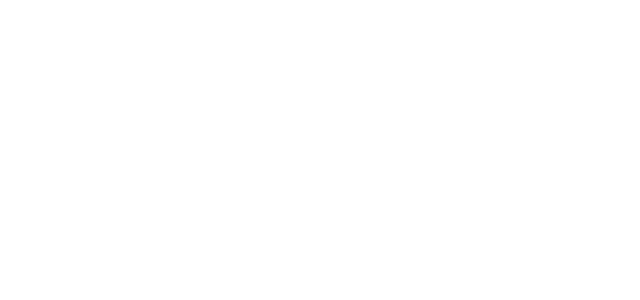
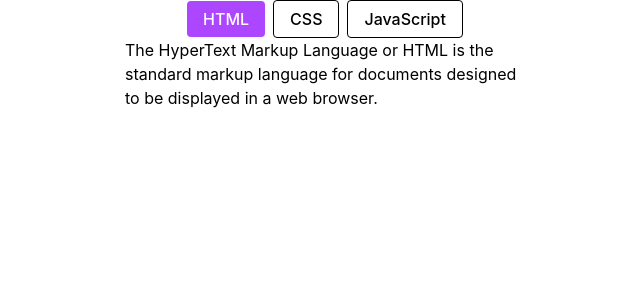
Before and after one commit to yiwenwangANU/playround_react, a React (Vite) app: page / in a window 1280 px wide. Before the commit this address had no page. Shown: the top 300 px of the page, without its empty margins (315-955 px from the left). Built offline with nearby package versions, Linux system fonts and the light colour scheme.

Commit message:
add tabs

```diff
--- a/src/App.tsx
+++ b/src/App.tsx
@@ -1,8 +1,9 @@
 import { Routes, Route } from "react-router";
+import TabsPage from "./pages/TabsPage";
 
 const App = () => (
   <Routes>
-
+    <Route index element={<TabsPage />} />
   </Routes>
 );
 
--- /dev/null
+++ b/src/components/Button/Button.tsx
@@ -0,0 +1,32 @@
+import type { ComponentProps, FC, ReactNode } from "react";
+import { tv, type VariantProps } from "tailwind-variants";
+
+interface Props
+  extends
+    Omit<ComponentProps<"button">, "children" | "className">,
+    VariantProps<typeof button> {
+  children: ReactNode;
+  className?: string;
+}
+
+export const button = tv({
+  base: "inline-flex cursor-pointer items-center justify-center rounded px-4 py-1.5 font-medium select-none",
+  variants: {
+    variant: {
+      primary:
+        "bg-white border-black border duration-100 hover:text-purple-500 hover:border-purple-500",
+      secondary: "bg-purple-500 text-white",
+    },
+  },
+  defaultVariants: {
+    variant: "primary",
+  },
+});
+
+const Button: FC<Props> = ({ variant, className, children, ...rest }) => (
+  <button className={button({ variant, className })} {...rest}>
+    {children}
+  </button>
+);
+
+export default Button;
--- /dev/null
+++ b/src/components/Button/index.ts
@@ -0,0 +1 @@
+export { default } from "./Button";
--- /dev/null
+++ b/src/pages/TabsPage/TabsPage.tsx
@@ -0,0 +1,43 @@
+import { useState, type FC } from "react";
+import Button from "../../components/Button";
+
+const DATA = [
+  {
+    title: "HTML",
+    content:
+      "The HyperText Markup Language or HTML is the standard markup language for documents designed to be displayed in a web browser.",
+  },
+  {
+    title: "CSS",
+    content: "CSS is used to style HTML documents.",
+  },
+  {
+    title: "JavaScript",
+    content: "JavaScript adds behavior to web pages.",
+  },
+];
+
+const TabsPage: FC = () => {
+  const [activeTab, setActiveTab] = useState<number>(0);
+
+  return (
+    <div className="mx-auto w-100">
+      <div className="flex items-center justify-center gap-2" role="tablist">
+        {DATA.map(({ title }, i) => (
+          <Button
+            key={i}
+            onClick={() => setActiveTab(i)}
+            variant={i === activeTab ? "secondary" : "primary"}
+            aria-selected={i === activeTab}
+            role="tab"
+          >
+            {title}
+          </Button>
+        ))}
+      </div>
+      <div aria-label="tab-content">{DATA[activeTab].content}</div>
+    </div>
+  );
+};
+
+export default TabsPage;
--- /dev/null
+++ b/src/pages/TabsPage/index.ts
@@ -0,0 +1 @@
+export { default } from "./TabsPage";
```
